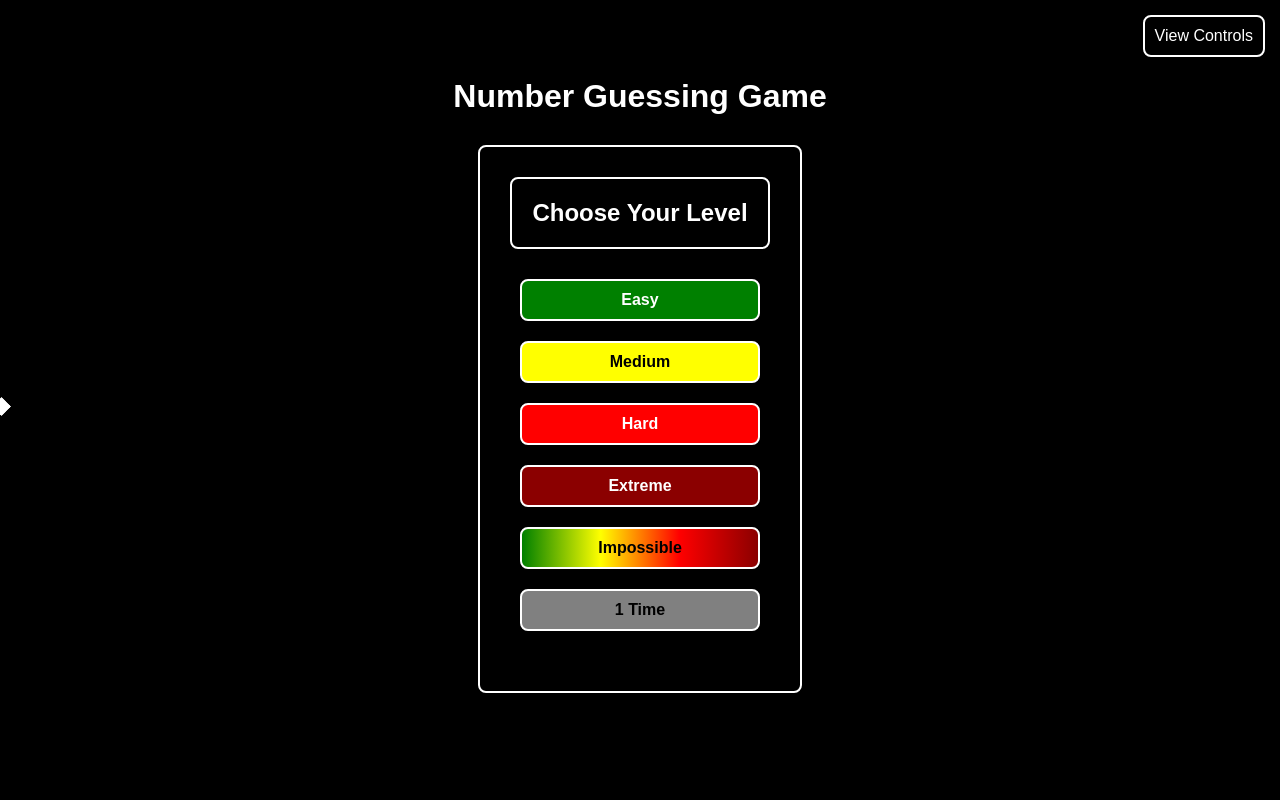
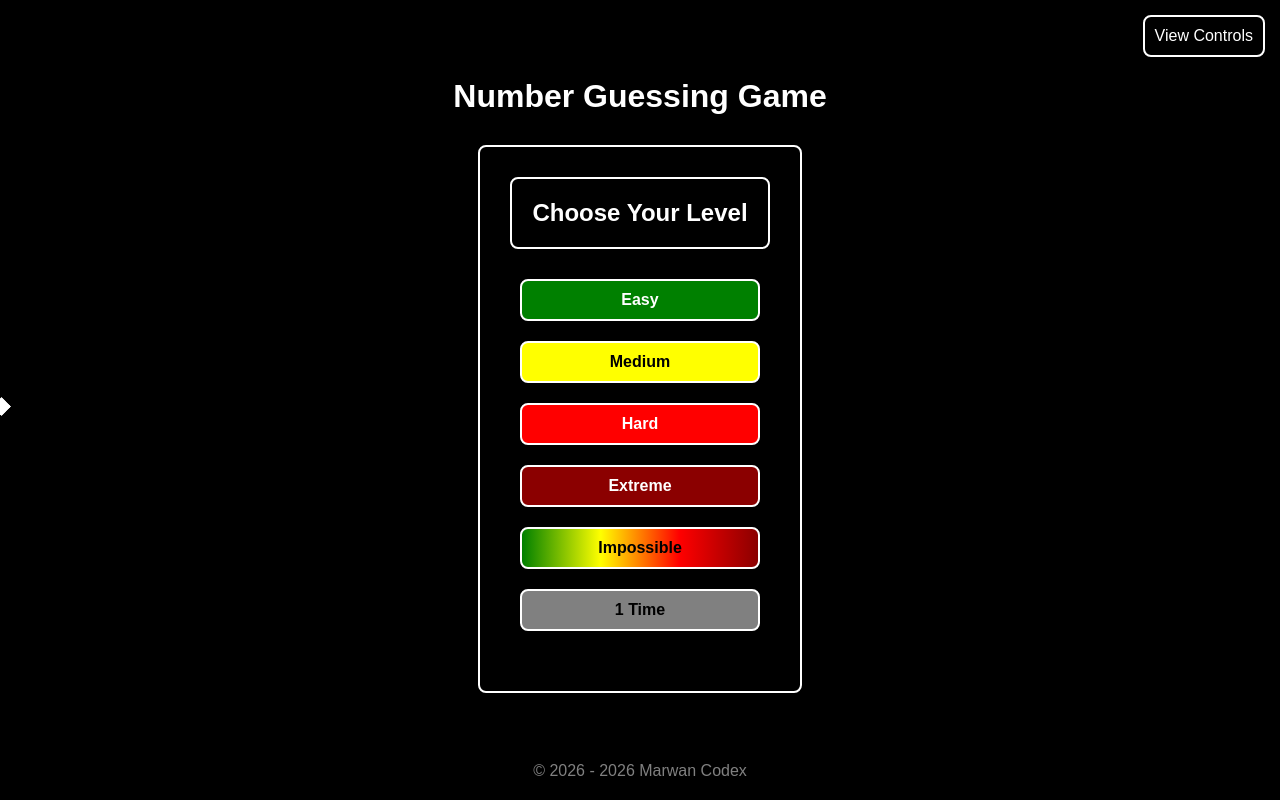
Before and after one commit to Marwan-Void/number-guessing-game, a Next.js app: page / in a window 1280 px wide. Built offline with nearby package versions, Linux system fonts and the light colour scheme.

Commit message:
Adding Copyright To Home Page

```diff
--- a/app/page.module.css
+++ b/app/page.module.css
@@ -242,6 +242,17 @@
   background-color: black;
 }
 
+.footer {
+  position: absolute;
+  bottom: 0;
+  margin: auto;
+  padding: 20px;
+}
+
+.copyright_para {
+  color: grey;
+}
+
 @media (width: 685) {
   .page {
     display: flex;
--- a/app/page.module.scss
+++ b/app/page.module.scss
@@ -217,6 +217,17 @@
     background-color: black;
 }
 
+.footer {
+    position: absolute;
+    bottom: 0;
+    margin: auto;
+    padding: 20px;
+}
+
+.copyright_para {
+    color: grey;
+}
+
 @media (width: 685){
     .page {
         display: flex;
--- a/app/page.tsx
+++ b/app/page.tsx
@@ -161,6 +161,9 @@ export default function Home(): JSX.Element {
           </div>
         </div>
       </main>
+      <footer className={styles.footer}>
+        <p className={styles.copyright_para}>&copy; 2026 - {new Date().getFullYear()} Marwan Codex</p>
+      </footer>
     </div>
   );
 }
```
Also changed, not shown: 1 other file (tests, documents, lock files or other folders).
